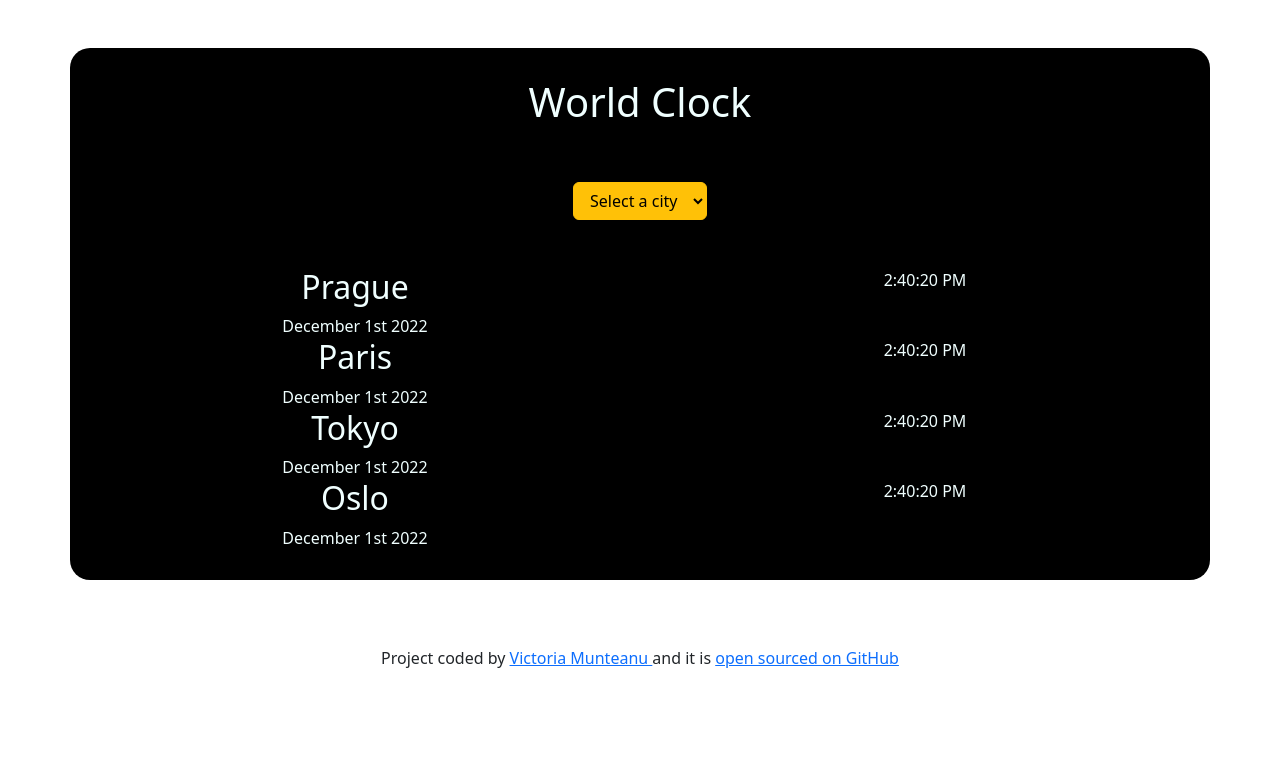
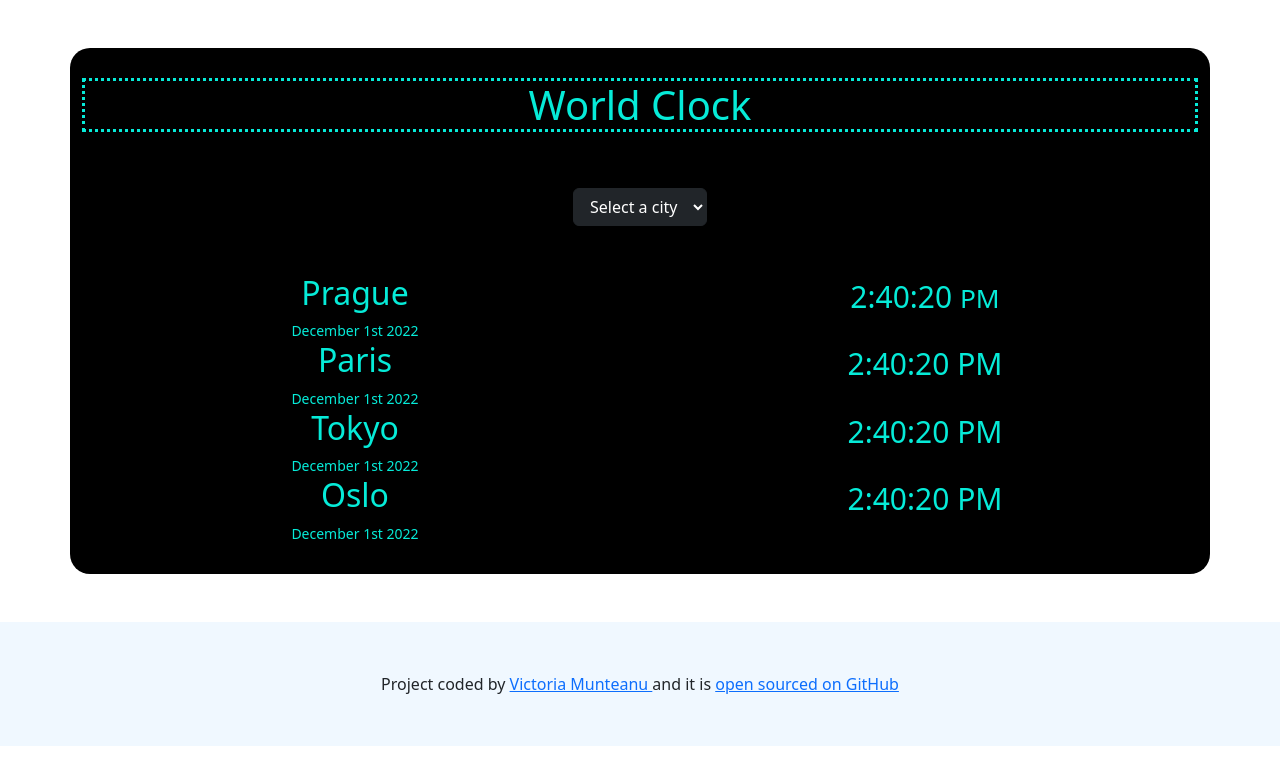
Before and after one commit to vicmoon/WorldClock, a plain HTML site: page index.html in a window 1280 px wide. Drawn offline with nearby package versions, Linux system fonts and the light colour scheme.

Commit message:
style update

```diff
--- a/index.html
+++ b/index.html
@@ -9,10 +9,11 @@
     <title>World Clock</title>
 </head>
 <body>
-<div class="container mt-5 mb-3">
+<div class="container mt-5 mb-5">
+    <div class="digital-clock">
     <h1> World Clock</h1>
 
-    <select class="mt-5 mb-5 btn btn-warning text-start" >
+    <select class="mt-5 mb-5 btn btn-dark text-start" >
         <option value="" >Select a city</option>
         <option value="">Prague</option>
         <option value="">Paris</option>
@@ -29,7 +30,7 @@
         <div class="date">December 1st 2022</div>
     </div>
    <div class="col-6">
-        <div class ="time">2:40:20 PM</div>
+        <div class ="time">2:40:20 <small> PM</small></div>
     </div>
     </div>
    </div>
@@ -67,6 +68,7 @@
     </div>
    </div>
 </div>
+</div>
     <footer>
       Project coded by <a href="https://victoriamunteanuportfolio.net/">Victoria Munteanu </a> and it is <a href="https://github.com/vicmoon/WorldClock" target="_blank">open sourced on GitHub</a>
     </footer>
--- a/style.css
+++ b/style.css
@@ -1,8 +1,3 @@
-
-footer{
-    padding: 50px;
-    text-align: center;
-}
 
 .container{
     text-align: center;
@@ -14,3 +9,25 @@ footer{
     color: azure;
 
 }
+h1{
+  border-style: dotted;
+}
+.digital-clock{
+   border-width: 20px 20px;
+   color:rgb(6, 235, 216);
+
+}
+.time {
+    font-size: 30px;
+}
+.cityName {
+    font-size: 14px;
+}
+
+
+footer{
+padding: 50px;
+text-align: center;
+background-color:aliceblue;
+
+}
```
